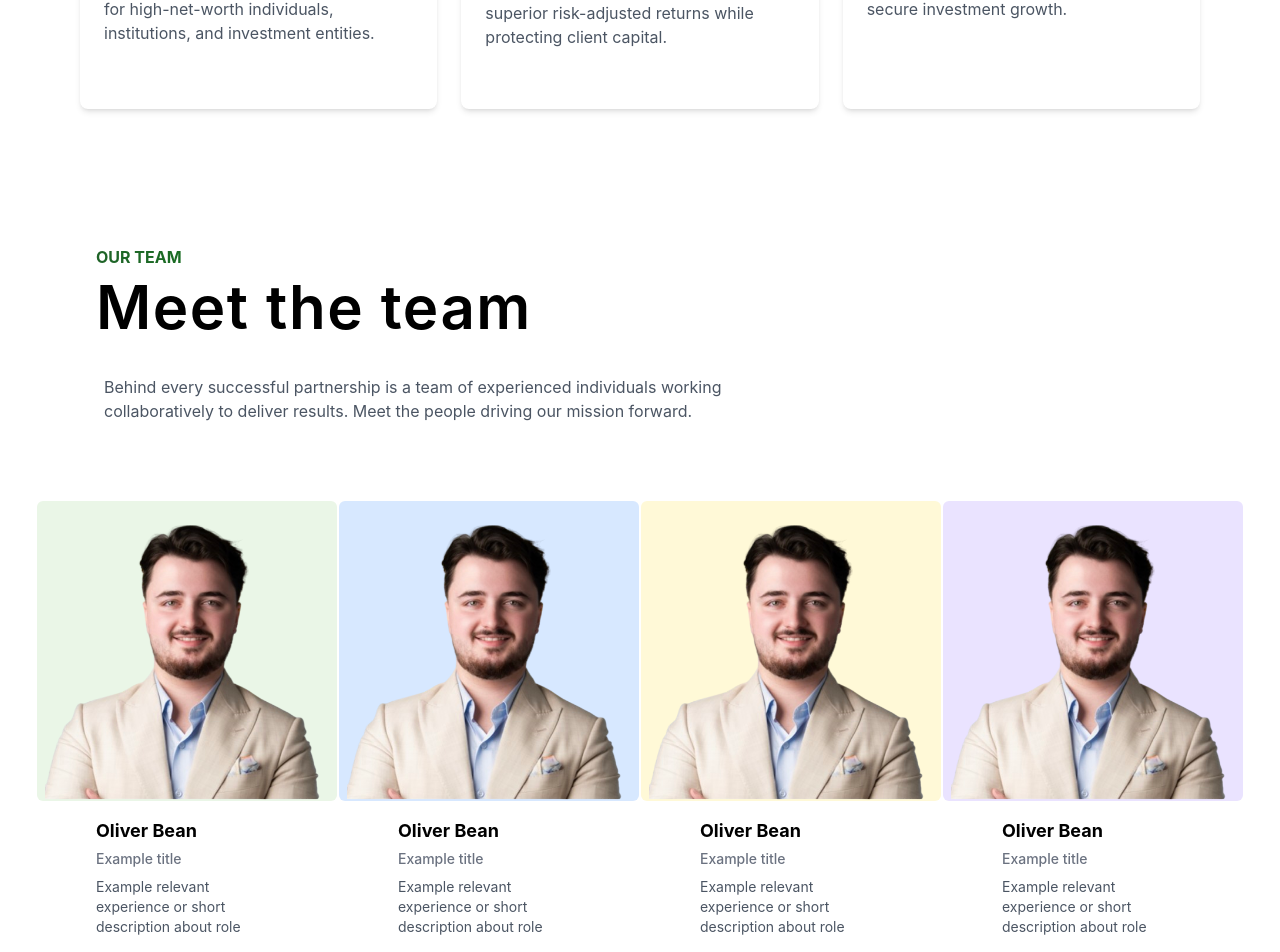
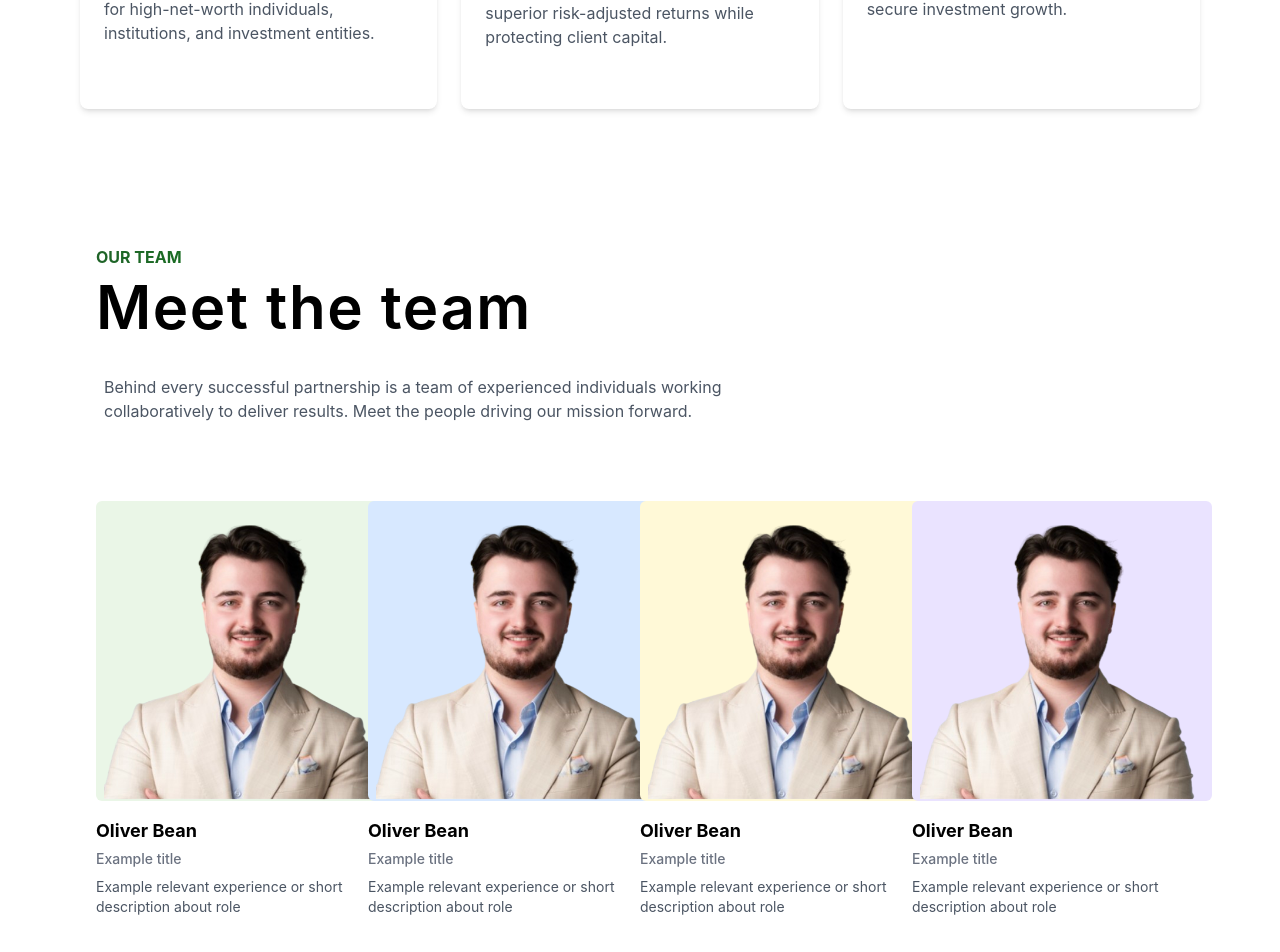
Before and after one commit to johnnybasgallop/fairway-site, a React (Create React App) app: page / in a window 1280 px wide. Shown: the part 1520-2472 px from the top of the page. Built offline with nearby package versions, Linux system fonts and the light colour scheme.

Commit message:
meet the team styled for desktop. needs mobile and tablet adjustments

```diff
--- a/src/Out-Team/MeetTheTeam.jsx
+++ b/src/Out-Team/MeetTheTeam.jsx
@@ -34,9 +34,9 @@ const teamMembers = [
 
 const MeetTheTeam = () => {
   return (
-    <section className="bg-white py-8 lg:py-[30px] xl:py-[60px] 2xl:pt-[85px]">
+    <section className="bg-white py-8 lg:py-[30px] xl:py-[60px] 2xl:pt-[85px] px-6 md:px-12 lg:px-24">
       {/* Heading */}
-      <div className="text-left mb-0 px-6 md:px-12 lg:px-24 py-12">
+      <div className="text-left mb-0  py-12">
         <h3 className="text-transparent bg-clip-text bg-green-gradient font-bold text-md py-2 uppercase">
           Our Team
         </h3>
@@ -51,15 +51,17 @@ const MeetTheTeam = () => {
       </div>
 
       {/* Team Grid */}
-      <div className="w-full grid grid-cols-1 sm:grid-cols-2 lg:grid-cols-4 gap-10 px-3 md:px-6 lg:px-14 pb-10">
+      <div className=" w-full grid grid-cols-1 sm:grid-cols-2 lg:grid-cols-4 pb-10 px-0">
         {teamMembers.map((member, index) => (
           <div
             key={index}
-            className={`px-10 rounded-lg flex flex-col items-center text-center`}
+            className={`${
+              index == 0 ? "px-0 mx-0" : "pr-4"
+            } rounded-lg flex flex-col items-start text-center`}
           >
             {/* Image */}
             <div
-              className={`${member.bgColor} w-[300px] h-[300px] rounded-md overflow-hidden mb-4 px-2 pb-0 pt-6`}
+              className={`${member.bgColor} w-[250px] h-[250px] xl:w-[300px] xl:h-[300px] rounded-md overflow-hidden mb-4 px-2 pb-0 pt-6`}
             >
               <img
                 src={ollieImage}
```
